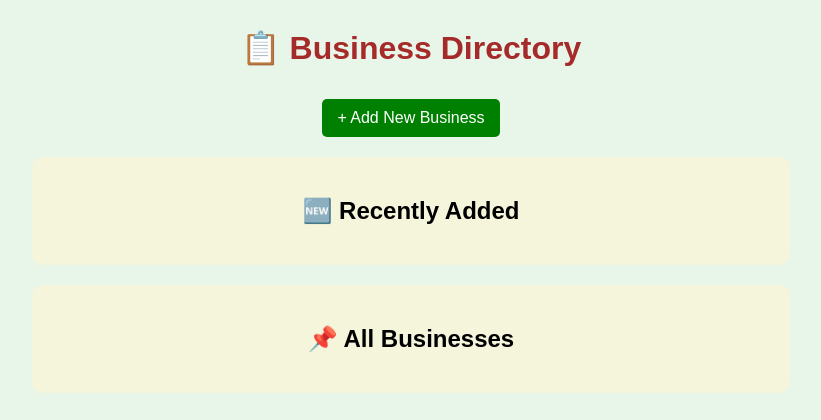
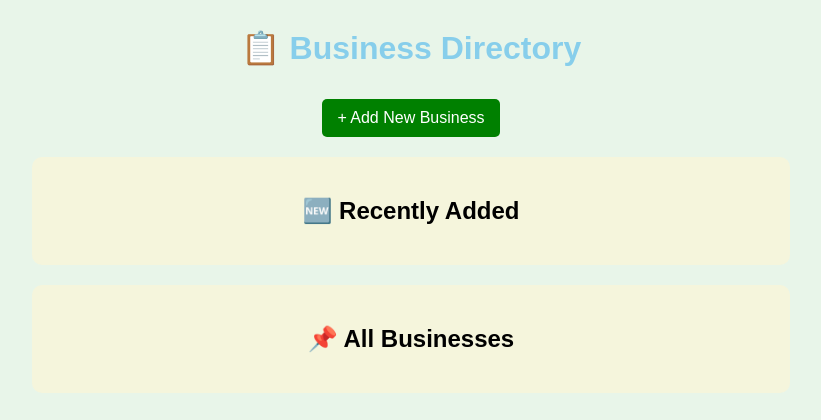
Before and after one commit to fkay26/0004-BUSINESS-DIRECTORY, a Flask app: page / in a window 1280 px wide. Shown: the top 420 px of the page, without its empty margins (229-1050 px from the left). Run offline with Flask 3, Linux system fonts and the light colour scheme.

Commit message:
changed to lighter colours

```diff
--- a/templates/add.html
+++ b/templates/add.html
@@ -6,7 +6,7 @@
     <style>
         body {
             font-family: 'Times New Roman';
-            background-color: #e8f5e9;
+            background-color: #d8e1d9;
             display: flex;
             justify-content: center;
             align-items: center;
--- a/templates/home.html
+++ b/templates/home.html
@@ -17,7 +17,7 @@
         }
 
         h1 {
-            color: brown;
+            color: skyblue;
         }
 
         .section {
```
